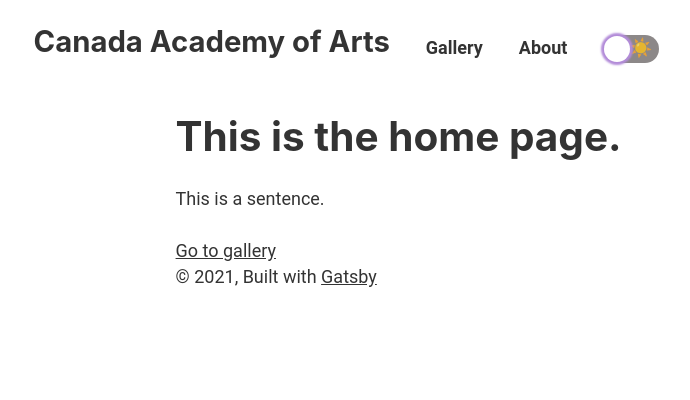
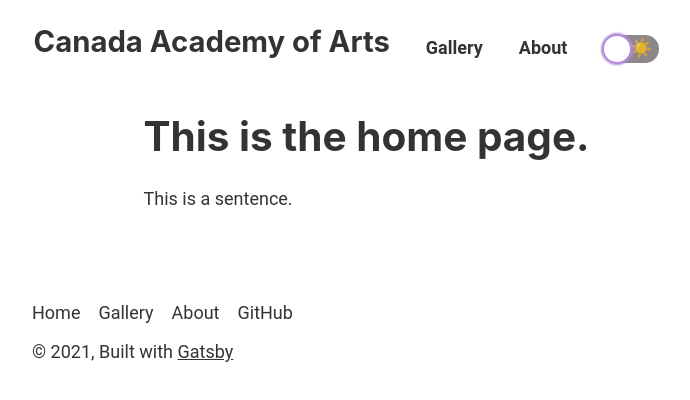
Before and after one commit to SirFudgekins/Canada-Academy-of-Arts, a Gatsby site: page / in a window 1280 px wide. Shown: the whole page, without its empty margins (4-694 px from the left). Built offline with nearby package versions, Linux system fonts and the light colour scheme; Gatsby itself is replaced by a stand-in of ours.

Commit message:
Add footer

```diff
--- /dev/null
+++ b/src/components/Footer.css
@@ -0,0 +1,23 @@
+.footer{
+    margin: 2rem;
+}
+
+.footer-links > ul > li > a {
+    text-decoration: none;
+}
+
+.footer-links > ul > li > a:hover {
+    color: #8c8888;
+    text-decoration: underline;
+}
+
+.footer-links > ul {
+    list-style-type: none;
+    display: flex;
+    margin: 0;
+    padding: 0;
+}
+
+.footer-links > ul > li {
+    margin-right: 1rem;
+}
--- /dev/null
+++ b/src/components/Footer.js
@@ -0,0 +1,27 @@
+import React from 'react';
+import "./Footer.css";
+import { Link } from "gatsby";
+
+function Footer() {
+    return (
+        <div className="footer">
+            <div className="footer-links">
+                <ul>
+                    <li><Link to="/">Home</Link></li>
+                    <li><Link to="/gallery">Gallery</Link></li>
+                    <li><Link to="/about">About</Link></li>
+                    <li><a href="https://github.com/LegoCityMan7063/Canada-Academy-of-Arts">GitHub</a></li>
+                </ul>
+            </div>
+            <div className="copyright">
+                <p>
+                    © {new Date().getFullYear()}, Built with
+                    {` `}
+                    <a href="https://www.gatsbyjs.org">Gatsby</a>
+                </p>
+            </div>
+        </div>
+    )
+}
+
+export default Footer
--- a/src/components/header.css
+++ b/src/components/header.css
@@ -1,9 +1,5 @@
 .header {
     margin-bottom: 1.45rem;
-}
-
-.theme {
-    font-family: "Roboto", sans-serif;
 }
 
 .nav-bar {
--- a/src/components/layout.css
+++ b/src/components/layout.css
@@ -200,7 +200,7 @@ html {
 }
 body {
   color: hsla(0, 0%, 0%, 0.8);
-  font-family: georgia, serif;
+  font-family: "Roboto", sans-serif;
   font-weight: normal;
   word-wrap: break-word;
   font-kerning: normal;
--- a/src/components/layout.js
+++ b/src/components/layout.js
@@ -13,6 +13,7 @@ import Header from "./header";
 import "./layout.css";
 import { ThemeContext } from "./ThemeContext";
 import styled from "@emotion/styled";
+import Footer from "./Footer";
 
 const Layout = ({ children }) => {
   const data = useStaticQuery(graphql`
@@ -55,18 +56,14 @@ const Layout = ({ children }) => {
           <div
             style={{
               margin: `0 auto`,
-              maxWidth: 960,
+              maxWidth: `80vw`,
               padding: `0px 1.0875rem 1.45rem`,
               paddingTop: 0,
             }}
           >
             <main>{children}</main>
-            <footer>
-              © {new Date().getFullYear()}, Built with
-              {` `}
-              <a href="https://www.gatsbyjs.org">Gatsby</a>
-            </footer>
           </div>
+          <Footer />
         </ThemedLayout>
       )}
     </ThemeContext.Consumer>
--- a/src/pages/index.js
+++ b/src/pages/index.js
@@ -10,7 +10,6 @@ function IndexPage() {
       <SEO title="Home" />
       <h1>This is the home page.</h1>
       <p>This is a sentence.</p>
-      <Link to="/gallery">Go to gallery</Link>
     </Layout>
   );
 }
```
